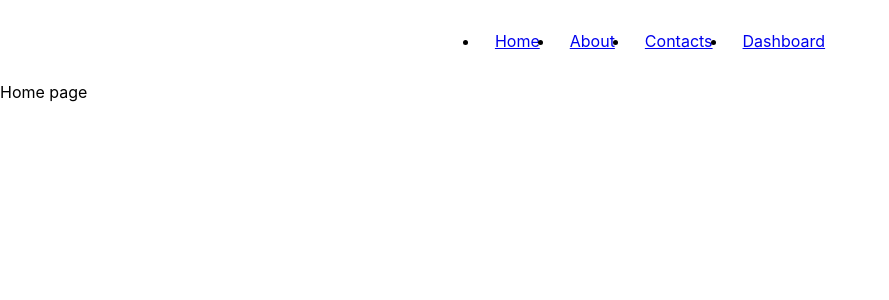
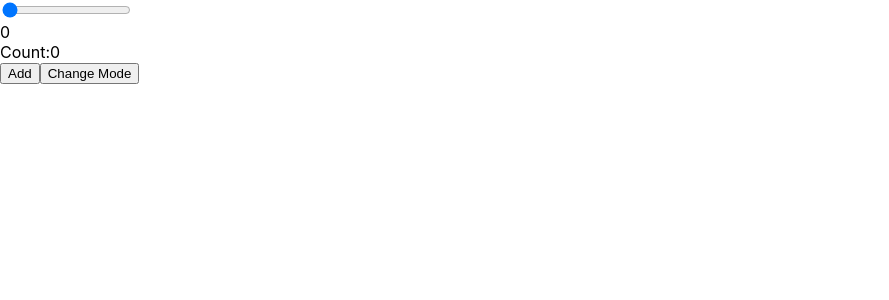
Before and after one commit to vitaliisyrykh/fd-react, a React (Create React App) app in the folder fd-react-app/: page / in a window 1280 px wide. Shown: the top 300 px of the page, without its empty margins (0-889 px from the left). Built offline with nearby package versions, Linux system fonts and the light colour scheme.

Commit message:
add shouldComponent

```diff
--- a/fd-react-app/src/App.js
+++ b/fd-react-app/src/App.js
@@ -3,13 +3,26 @@ import './App.css';
 //import UserList from './components/user-list';
 //import StopWatch from './components/stop-watch/index';
 //import WindowResize from './components/window-resize';
-import Browse from './components/browse';
+//import Browse from './components/browse';
+import Counter from './components/counter';
 
 class App extends React.Component {
+  constructor(props) {
+    super(props);
+    this.state = {
+      step:0,
+    }
+  }
+
+  handleChange=(e)=>{
+    this.setState({step:Number(e.target.value)})
+  }
   render () {
     return (
       <>
-        <Browse />
+        <input type='range' onChange={this.handleChange} value={this.state.step}></input>
+        <div>{this.state.step}</div>
+        <Counter step={this.state.step}/>
       </>
     );
   }
--- a/fd-react-app/src/components/browse/browse.module.css
+++ b/fd-react-app/src/components/browse/browse.module.css
@@ -1,6 +1,7 @@
 .nav{
   display:flex;
   justify-content:center;
+  list-style:none;
 }
 .nav>li{
   padding: 15px;
--- /dev/null
+++ b/fd-react-app/src/components/counter/index.jsx
@@ -0,0 +1,60 @@
+import { Component } from 'react';
+import PropTypes from 'prop-types';
+
+class Counter extends Component {
+  constructor (props) {
+    super(props);
+    this.state = {
+      count: 0,
+      isAdd: true
+    };
+  }
+
+  handleAdd = () => {
+    this.setState((state, props) => {
+      return { count: state.count + props.step };
+    });
+  };
+
+  changeMode = () => {
+    this.setState({
+      isAdd: !this.state.isAdd
+    });
+  };
+  handleRemove = () => {
+    this.setState((state, props) => {
+      if (state.count <= 0) {
+        state.count = 0;
+      } else {
+        return { count: state.count - props.step };
+      }
+    });
+  };
+  shouldComponentUpdate ( nextProps) {
+    if(nextProps.step !== this.props.step) {
+      return false;
+    }return true;
+
+  }
+  render () {
+    const { count, isAdd } = this.state;
+    const { step } = this.props;
+    console.log(step);
+    console.log(count);
+    return (
+      <div>
+        <div>Count:{count}</div>
+
+        <button onClick={isAdd ? this.handleAdd : this.handleRemove}>
+          {isAdd ? 'Add' : 'Remove'}
+        </button>
+        <button onClick={this.changeMode}>Change Mode</button>
+      </div>
+    );
+  }
+}
+Counter.propTypes = {
+  step: PropTypes.number.isRequired
+};
+
+export default Counter;
```
